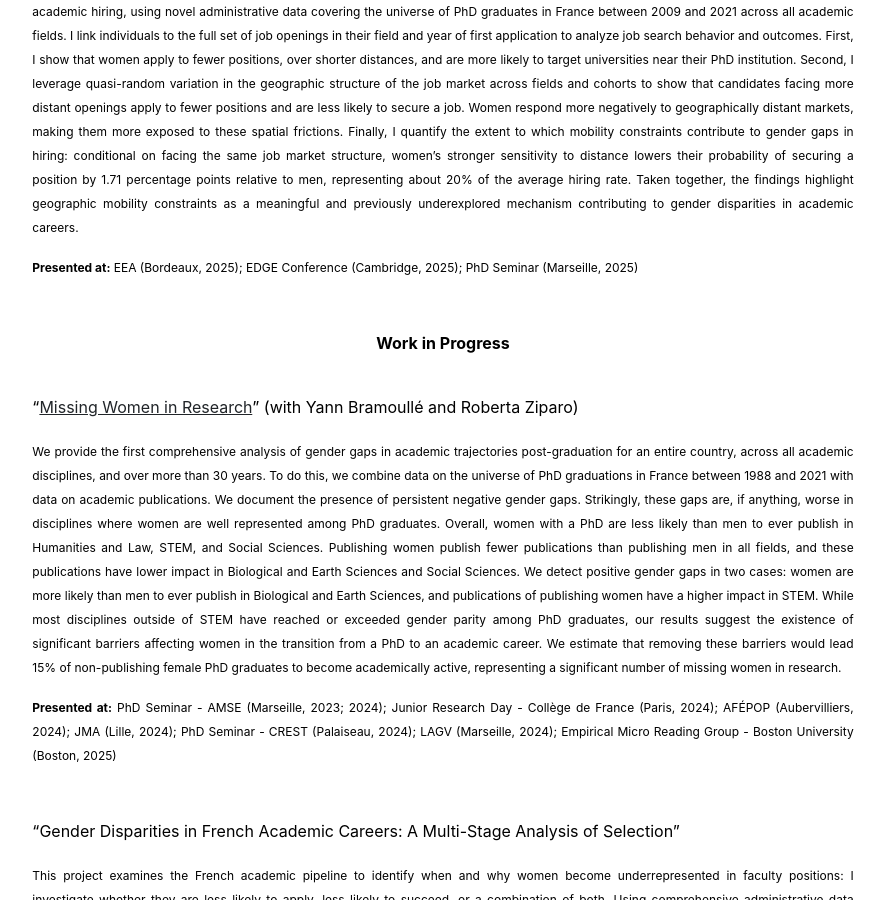
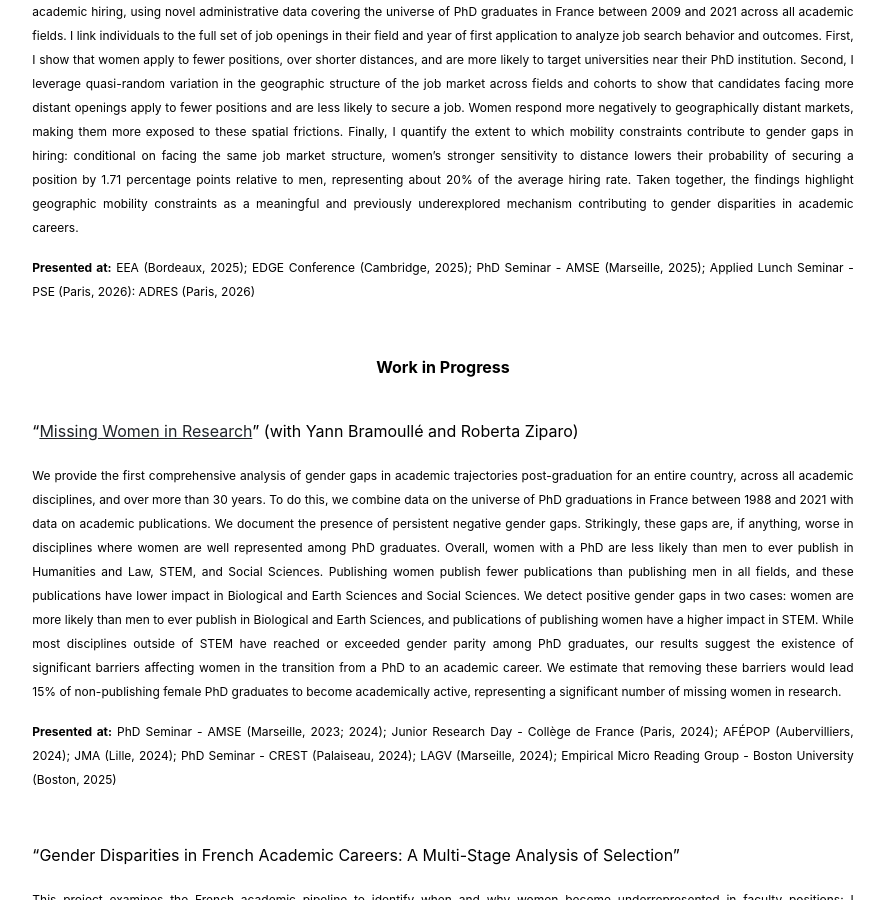
Before and after one commit to alienorbisantis/alienorbisantis.github.io, a Jekyll site: the page built from Research/Research.md, in a window 1280 px wide and 900 px high, scrolled down 405 px. Shown: the whole window, without its empty margins (197-1082 px from the left). Built offline with Jekyll 4.4.1, drawn with Linux system fonts in a browser that asks for light colours.

Commit message:
Update Research.md

```diff
--- a/Research/Research.md
+++ b/Research/Research.md
@@ -18,7 +18,7 @@ secure a job. Women respond more negatively to geographically distant markets, m
  </p>
 
 <p align="justify">
-<sub><b>Presented at:</b> EEA (Bordeaux, 2025); EDGE Conference (Cambridge, 2025); PhD Seminar (Marseille, 2025)</sub>
+<sub><b>Presented at:</b> EEA (Bordeaux, 2025); EDGE Conference (Cambridge, 2025); PhD Seminar - AMSE (Marseille, 2025); Applied Lunch Seminar - PSE (Paris, 2026): ADRES (Paris, 2026) </sub>
 </p>
 &nbsp;
 
```
